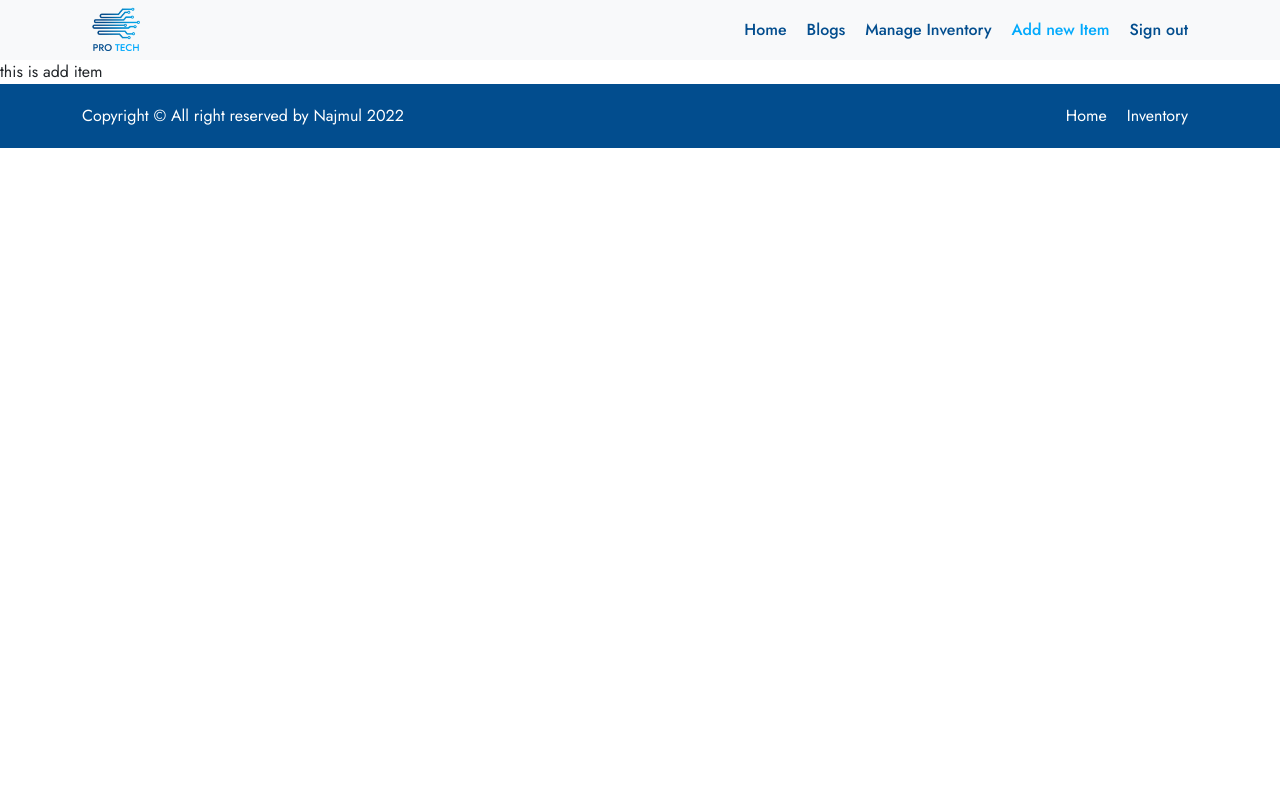
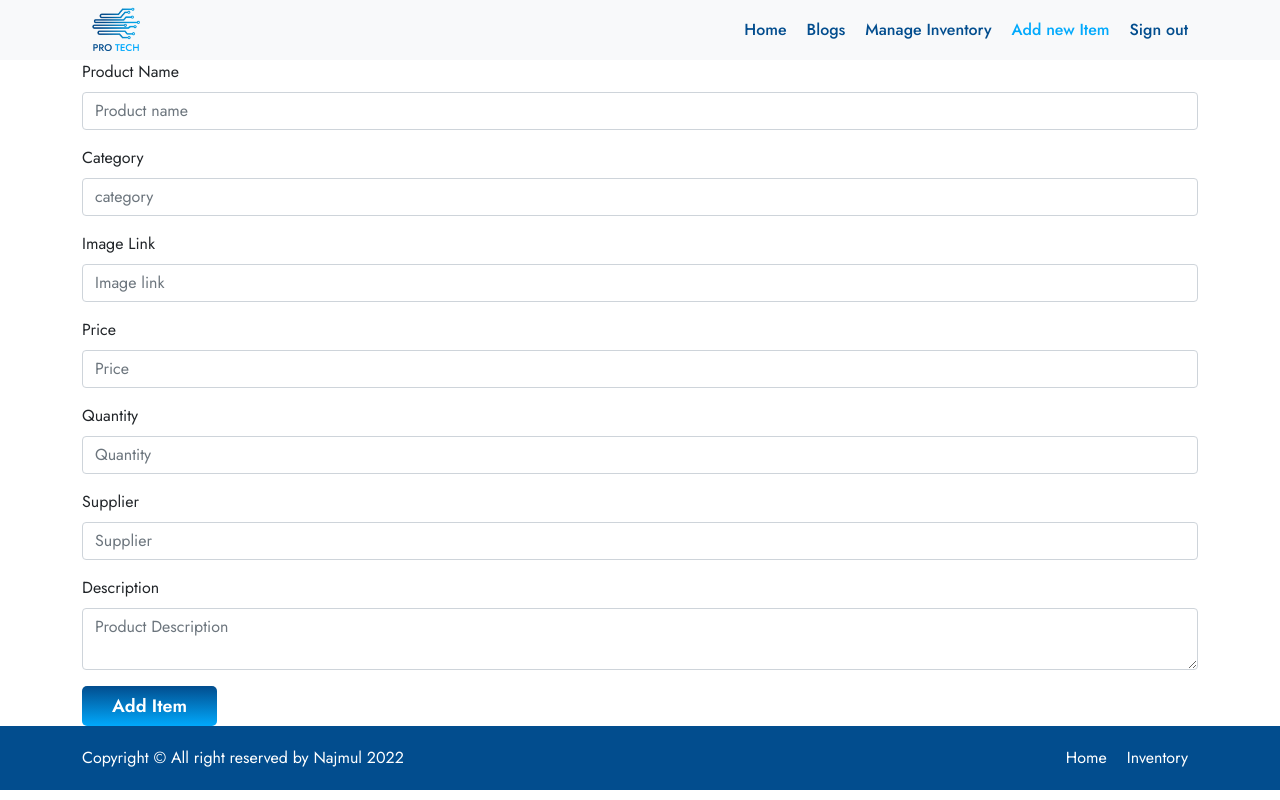
Before and after one commit to najmuleimon/warehouse-management-client, a React (Create React App) app: page /add in a window 1280 px wide. Built offline with nearby package versions, Linux system fonts and the light colour scheme; no server answers; sample sign-in values are in the browser's storage.

Commit message:
add new item added

```diff
--- a/package.json
+++ b/package.json
@@ -6,6 +6,7 @@
     "@testing-library/jest-dom": "^5.16.4",
     "@testing-library/react": "^12.1.4",
     "@testing-library/user-event": "^13.5.0",
+    "axios": "^0.27.2",
     "bootstrap": "^5.1.3",
     "firebase": "^9.7.0",
     "react": "^18.0.0",
--- a/src/pages/AddItem/AddItem.js
+++ b/src/pages/AddItem/AddItem.js
@@ -1,10 +1,75 @@
 import React from 'react';
+import { Form } from 'react-bootstrap';
+import axios from 'axios';
 import './AddItem.css';
 
 const AddItem = () => {
+    const handleAddProduct = async (event) => {
+        event.preventDefault();
+
+        const product = {
+            name : event.target.proName.value,
+            category : event.target.category.value,
+            image : event.target.imgLink.value,
+            price : event.target.price.value,
+            quantity : event.target.quantity.value,
+            supplier : event.target.supplier.value,
+            description : event.target.description.value
+        }
+
+        try{
+            const url = "http://localhost:5000/upload/";
+            const {data} = await axios.post(url, product);
+            console.log(data);
+        }
+        catch(error){
+
+        }
+    }
     return (
-        <div>
-            this is add item
+        <div className='add-item'>
+            <div className="container">
+                <div className="row">
+                    <div className="col-lg-12">
+                        <Form className='text-start' onSubmit={handleAddProduct}>
+                            <Form.Group className="mb-3">
+                                <Form.Label>Product Name</Form.Label>
+                                <Form.Control type="text" placeholder="Product name" name="proName" required/>
+                            </Form.Group>
+                            <Form.Group className="mb-3">
+                                <Form.Label>Category</Form.Label>
+                                <Form.Control type="text" placeholder="category" name="category" required/>
+                            </Form.Group>
+
+                            <Form.Group className="mb-3">
+                                <Form.Label>Image Link</Form.Label>
+                                <Form.Control type="text" placeholder="Image link" name="imgLink" required/>
+                            </Form.Group>
+
+                            <Form.Group className="mb-3">
+                                <Form.Label>Price</Form.Label>
+                                <Form.Control type="number" placeholder="Price" name="price" required/>
+                            </Form.Group>
+                            <Form.Group className="mb-3">
+                                <Form.Label>Quantity</Form.Label>
+                                <Form.Control type="number" placeholder="Quantity" name="quantity" required/>
+                            </Form.Group>
+                            <Form.Group className="mb-3">
+                                <Form.Label>Supplier</Form.Label>
+                                <Form.Control type="text" placeholder="Supplier" name="supplier" required/>
+                            </Form.Group>
+                            <Form.Group className="mb-3">
+                                <Form.Label>Description</Form.Label>
+                                <Form.Control as="textarea" placeholder="Product Description" name="description" required/>
+                            </Form.Group>
+
+                            <button type="submit" className='btn-style'>
+                                Add Item
+                            </button>
+                        </Form>
+                    </div>
+                </div>
+            </div>
         </div>
     );
 };
--- a/src/pages/Inventory/Inventory.css
+++ b/src/pages/Inventory/Inventory.css
@@ -1,3 +1,7 @@
 .single-inventory {
     padding: 60px 0;
 }
+
+.single-inventory .image img {
+    width: 100%;
+}
--- a/src/pages/Inventory/Inventory.js
+++ b/src/pages/Inventory/Inventory.js
@@ -12,7 +12,7 @@ const Inventory = () => {
     // handle deliver item
     const handleDelivery = () => {
         let quantity = JSON.parse(product.quantity);
-        let newQuantity = JSON.stringify(quantity - 1);
+        let newQuantity = quantity - 1;
 
         const url = `http://localhost:5000/product/${id}`;
         console.log(url);
@@ -26,7 +26,6 @@ const Inventory = () => {
         .then(res=> res.json())
         .then(data =>{
             console.log(data);
-            setProduct({...product});
         });
     }
 
@@ -49,7 +48,6 @@ const Inventory = () => {
         .then(res=> res.json())
         .then(data =>{
             console.log(data);
-            setProduct({...product});
             e.target.reset();
         });
     }
--- a/src/pages/ManageInventory/ManageInventory.js
+++ b/src/pages/ManageInventory/ManageInventory.js
@@ -26,6 +26,11 @@ const ManageInventory = () => {
         <div className='manage-product'>
             <div className="container">
                 <div className="row">
+                    <div className="col-lg-12">
+                        <div className="d-flex justify-content-end">
+                            <button onClick={() => navigate('/add')} className="btn-style">Add new Item</button>
+                        </div>
+                    </div>
                     <div className="col-lg-12">
                         <h2>Manage Products</h2>
 
```
Also changed, not shown: 1 other file (tests, documents, lock files or other folders).
